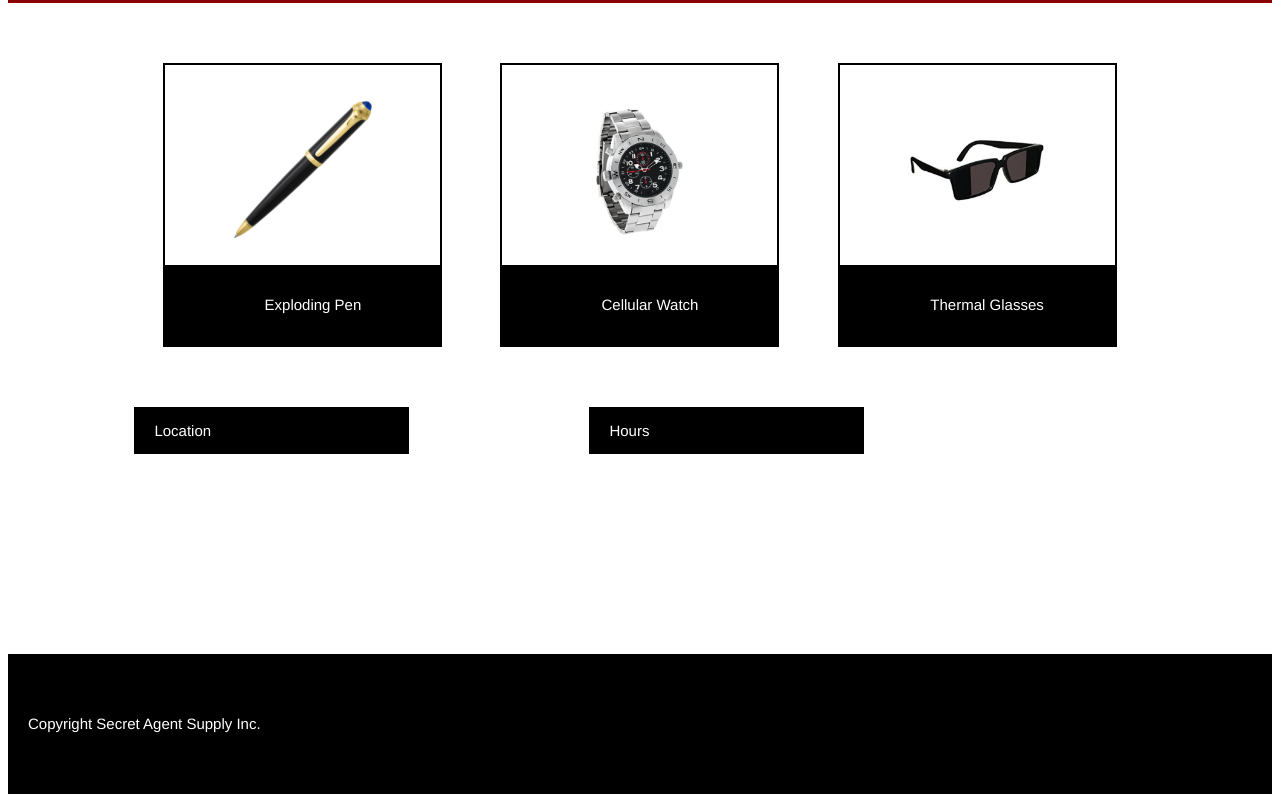
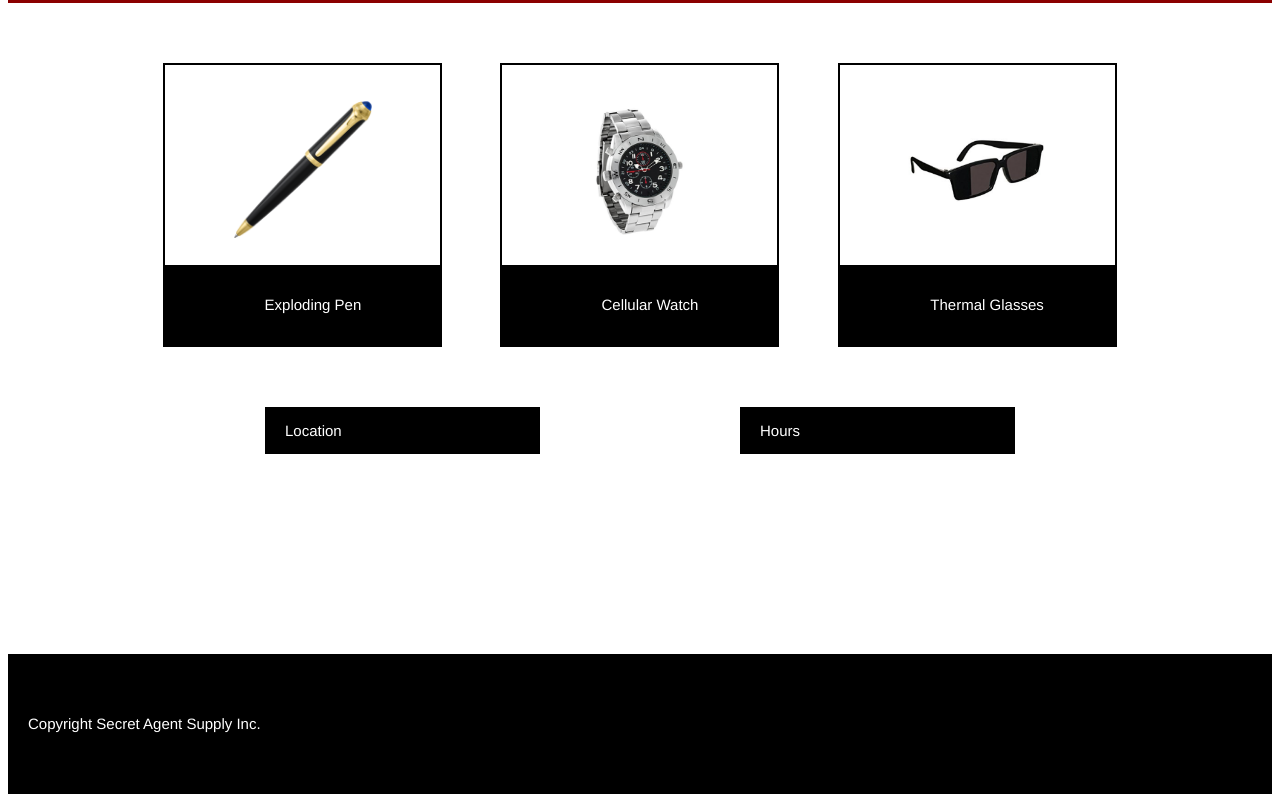
Before and after one commit to BeauPesa/Motorcycles, a plain HTML site: page index.html in a window 1280 px wide. Shown: the part 515-1317 px from the top of the page. Drawn offline with Linux system fonts and the light colour scheme.

Commit message:
4/23 4:05pm

```diff
--- a/resources/css/style.css
+++ b/resources/css/style.css
@@ -48,6 +48,10 @@ img {
   margin-bottom: 30px;
   margin-top: 40px;
   margin-left: 0px;
+}
+
+span {
+  color: black;
 }
 
 /* BODY */
@@ -148,11 +152,11 @@ img {
 /* BUTTONS */
 
 .button__containter {
-  margin: 0 10%;
   display: flex;
   flex-direction: row;
-  justify-content: flex-start;
-  flex-wrap: wrap;
+
+
+
 
 }
 
@@ -196,7 +200,7 @@ img {
   justify-content: flex-start;
   align-items: center;
   background-color: black;
-  margin-left: 180px;
+  margin-left: 200px;
 }
 
 #hours:hover {
```
Also changed, not shown: Codecademy_solution/project/index.html (+3 -1 lines), index.html (+7 -3 lines), 1 other file.
